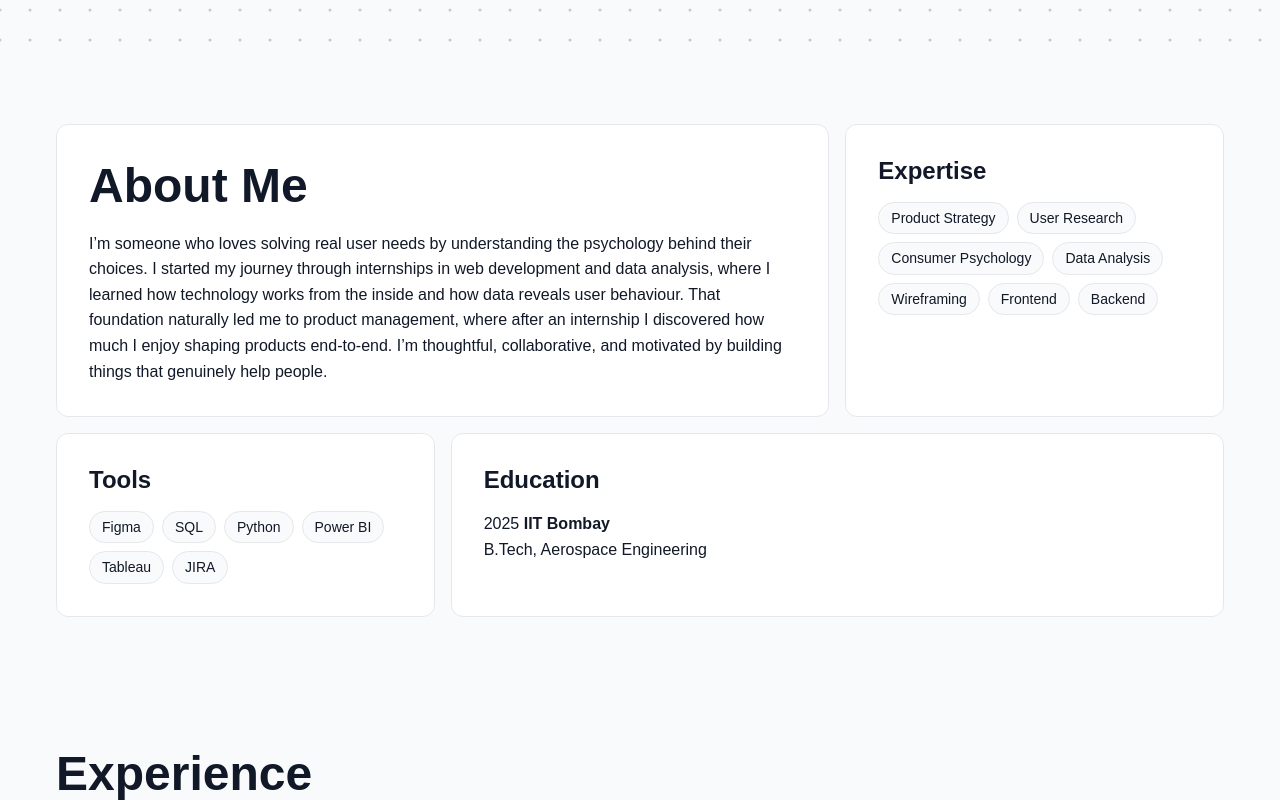
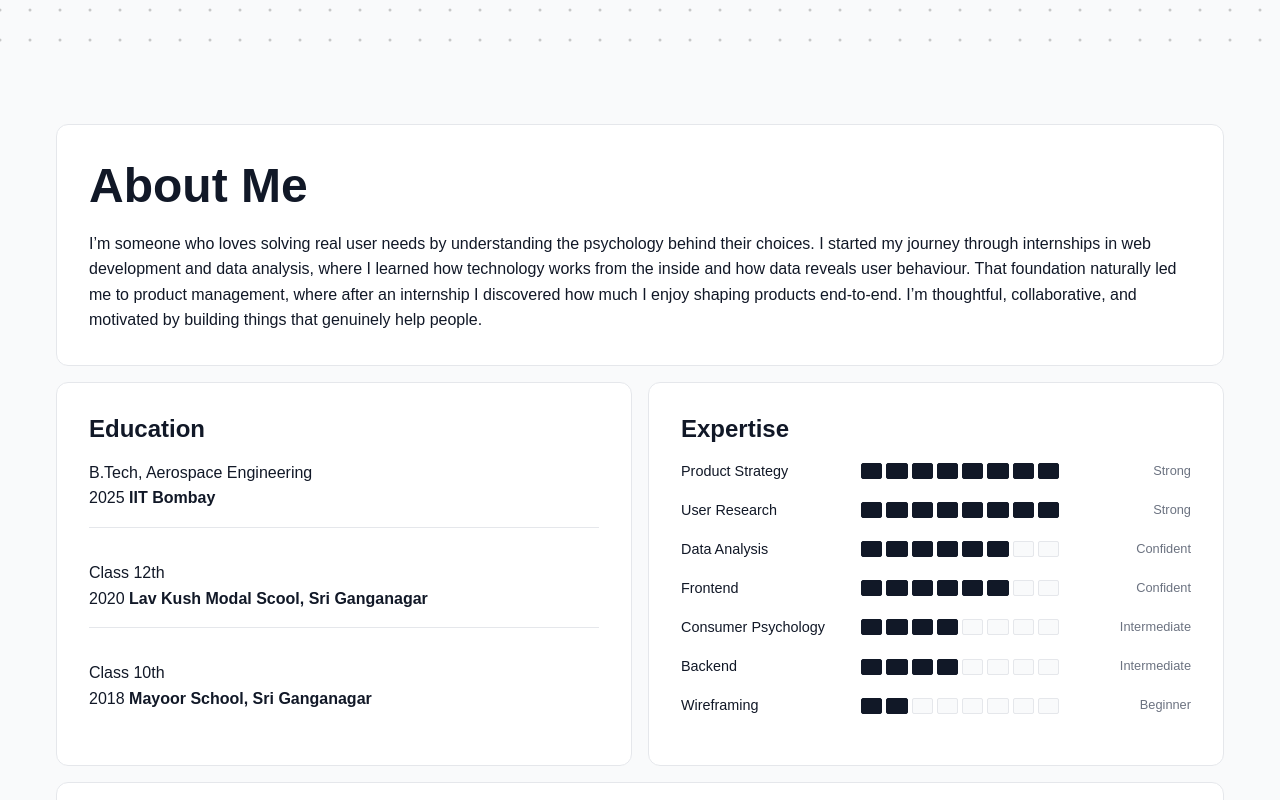
Before and after one commit to AdityaPratapGoswami/portfolio, a React (Vite) app in the folder client/: page / in a window 1280 px wide. Shown: the part 740-1540 px from the top of the page. Built offline with nearby package versions, Linux system fonts and the light colour scheme.

Commit message:
feat: Implement animated skill progress bars and text decoding effect in the About section, adding react-icons.

```diff
--- a/client/package.json
+++ b/client/package.json
@@ -12,6 +12,7 @@
   "dependencies": {
     "react": "^19.2.0",
     "react-dom": "^19.2.0",
+    "react-icons": "^5.5.0",
     "react-router-dom": "^7.9.6"
   },
   "devDependencies": {
--- a/client/src/components/About.jsx
+++ b/client/src/components/About.jsx
@@ -1,6 +1,76 @@
-import React from 'react';
+import React, { useState, useEffect, useRef } from 'react';
+
+const DecodeText = ({ text, trigger, delay = 0, duration = 2000 }) => {
+    const [display, setDisplay] = useState('');
+    const chars = "ABCDEFGHIJKLMNOPQRSTUVWXYZ0123456789@#$%&";
+
+    useEffect(() => {
+        if (!trigger) return;
+
+        let timeout;
+        let interval;
+
+        timeout = setTimeout(() => {
+            let iteration = 0;
+            // Calculate step size to fit duration
+            // Total ticks = duration / interval_time (20ms)
+            // Step = text.length / Total ticks
+            const intervalTime = 20;
+            const totalTicks = duration / intervalTime;
+            const step = text.length / totalTicks;
+
+            interval = setInterval(() => {
+                setDisplay(
+                    text
+                        .split("")
+                        .map((letter, index) => {
+                            if (index < iteration) {
+                                return text[index];
+                            }
+                            return chars[Math.floor(Math.random() * chars.length)];
+                        })
+                        .join("")
+                );
+
+                if (iteration >= text.length) {
+                    clearInterval(interval);
+                }
+
+                iteration += step;
+            }, intervalTime);
+        }, delay);
+
+        return () => {
+            clearTimeout(timeout);
+            clearInterval(interval);
+        };
+    }, [text, trigger, delay, duration]);
+
+    return <span>{display || text}</span>;
+};
 
 const About = () => {
+    const [isVisible, setIsVisible] = useState(false);
+    const skillsRef = useRef(null);
+
+    useEffect(() => {
+        const observer = new IntersectionObserver(
+            ([entry]) => {
+                if (entry.isIntersecting) {
+                    setIsVisible(true);
+                    observer.disconnect(); // Trigger once
+                }
+            },
+            { threshold: 0.1 } // Trigger when 10% of the card is visible
+        );
+
+        if (skillsRef.current) {
+            observer.observe(skillsRef.current);
+        }
+
+        return () => observer.disconnect();
+    }, []);
+
     return (
         <section id="about" className="bento-section">
             <div className="container">
@@ -11,17 +81,65 @@ const About = () => {
                         <p>I’m someone who loves solving real user needs by understanding the psychology behind their choices. I started my journey through internships in web development and data analysis, where I learned how technology works from the inside and how data reveals user behaviour. That foundation naturally led me to product management, where after an internship I discovered how much I enjoy shaping products end-to-end. I’m thoughtful, collaborative, and motivated by building things that genuinely help people.</p>
                     </div>
 
+                    {/* Education Card */}
+                    <div className="bento-card education-card">
+                        <h3>Education</h3>
+                        <div className="edu-item">
+                            <p>B.Tech, Aerospace Engineering</p>
+                            <span className="year">2025 </span>
+                            <strong>IIT Bombay</strong>
+                        </div>
+                        <div className="edu-item">
+                            <p>Class 12th</p>
+                            <span className="year">2020 </span>
+                            <strong>Lav Kush Modal Scool, Sri Ganganagar</strong>
+                        </div>
+                        <div className="edu-item">
+                            <p>Class 10th</p>
+                            <span className="year">2018 </span>
+                            <strong>Mayoor School, Sri Ganganagar</strong>
+                        </div>
+                    </div>
+
                     {/* Skills Card */}
-                    <div className="bento-card skills-card">
+                    <div className={`bento-card skills-card ${isVisible ? 'animate' : ''}`} ref={skillsRef}>
                         <h3>Expertise</h3>
-                        <div className="tags">
-                            <span>Product Strategy</span>
-                            <span>User Research</span>
-                            <span>Consumer Psychology</span>
-                            <span>Data Analysis</span>
-                            <span>Wireframing</span>
-                            <span>Frontend</span>
-                            <span>Backend</span>
+                        <div className="skills-list">
+                            {[
+                                { name: 'Product Strategy', level: 8, levelName: 'Strong' },
+                                { name: 'User Research', level: 8, levelName: 'Strong' },
+                                { name: 'Data Analysis', level: 6, levelName: 'Confident' },
+                                { name: 'Frontend', level: 6, levelName: 'Confident' },
+                                { name: 'Consumer Psychology', level: 4, levelName: 'Intermediate' },
+                                { name: 'Backend', level: 4, levelName: 'Intermediate' },
+                                { name: 'Wireframing', level: 2, levelName: 'Beginner' },
+                            ].map((skill, index) => (
+                                <div key={index} className="skill-item">
+                                    <span className="skill-name">{skill.name}</span>
+                                    <div className="skill-right">
+                                        <div className="skill-bars">
+                                            {[...Array(8)].map((_, i) => (
+                                                <div
+                                                    key={i}
+                                                    className={`bar ${i < skill.level ? 'filled' : ''}`}
+                                                    style={{
+                                                        // Stagger delay based on column index (i) and row index (index)
+                                                        transitionDelay: `${index * 100 + i * 50}ms`
+                                                    }}
+                                                ></div>
+                                            ))}
+                                        </div>
+                                        <span className="skill-level-name">
+                                            <DecodeText
+                                                text={skill.levelName}
+                                                trigger={isVisible}
+                                                delay={index * 100}
+                                                duration={2850} // 350ms (last bar stagger) + 2500ms (fill duration)
+                                            />
+                                        </span>
+                                    </div>
+                                </div>
+                            ))}
                         </div>
                     </div>
 
@@ -37,16 +155,6 @@ const About = () => {
                             <span>JIRA</span>
                         </div>
                     </div>
-
-                    {/* Education Card */}
-                    <div className="bento-card education-card">
-                        <h3>Education</h3>
-                        <div className="edu-item">
-                            <span className="year">2025 </span>
-                            <strong>IIT Bombay</strong>
-                            <p>B.Tech, Aerospace Engineering</p>
-                        </div>
-                    </div>
                 </div>
             </div>
         </section>
--- a/client/src/styles/main.css
+++ b/client/src/styles/main.css
@@ -293,6 +293,98 @@ body {
     color: var(--text-secondary);
 }
 
+.skill-item {
+    display: flex;
+    justify-content: space-between;
+    align-items: center;
+    margin-bottom: var(--space-sm);
+}
+
+.skill-name {
+    font-size: 0.9rem;
+    font-weight: 500;
+    color: var(--text-primary);
+    min-width: 180px;
+    /* Ensure consistent alignment for names */
+}
+
+.skill-right {
+    display: flex;
+    align-items: center;
+    gap: var(--space-md);
+    flex-grow: 1;
+}
+
+.skill-bars {
+    display: flex;
+    gap: 6px;
+    flex-grow: 1;
+}
+
+.skill-level-name {
+    font-size: 0.8rem;
+    color: var(--text-secondary);
+    width: 100px;
+    /* Fixed width to prevent layout shift during animation */
+    flex-shrink: 0;
+    /* Prevent shrinking */
+    text-align: right;
+}
+
+.bar {
+    flex-grow: 1;
+    height: 10px;
+    background-color: var(--bg-body);
+    /* Empty state color */
+    border: 1px solid var(--border-color);
+    border-radius: 2px;
+    transition: background-color 3.5s cubic-bezier(0.22, 1, 0.36, 1), border-color 3.5s cubic-bezier(0.22, 1, 0.36, 1), box-shadow 3.5s cubic-bezier(0.22, 1, 0.36, 1);
+    /* Smooth easing */
+}
+
+/* Initial state for filled bars when not yet animated: look empty */
+.skills-card:not(.animate) .bar.filled {
+    background-color: var(--bg-body);
+    border-color: var(--border-color);
+    box-shadow: none;
+}
+
+.skills-card.animate .bar.filled {
+    background-color: var(--accent-color);
+    border-color: var(--accent-color);
+    box-shadow: 0 0 5px rgba(var(--accent-color-rgb), 0.5);
+}
+
+@media (max-width: 768px) {
+
+    /* Revert: Show all 8 bars */
+    .skill-bars .bar:nth-child(even) {
+        display: block;
+    }
+
+    /* Stack layout: Name on top, Bars+Label below */
+    .skill-item {
+        flex-direction: column;
+        align-items: flex-start;
+        gap: var(--space-xs);
+    }
+
+    .skill-name {
+        width: 100%;
+        margin-bottom: 4px;
+    }
+
+    .skill-right {
+        width: 100%;
+        justify-content: space-between;
+    }
+
+    .skill-bars {
+        flex-grow: 1;
+        /* Ensure bars take available space */
+    }
+}
+
 /* Bento Grid */
 .bento-section {
     padding: var(--space-lg) 0;
@@ -300,7 +392,7 @@ body {
 
 .bento-grid {
     display: grid;
-    grid-template-columns: repeat(3, 1fr);
+    grid-template-columns: repeat(2, 1fr);
     grid-template-rows: auto auto;
     gap: var(--space-sm);
 }
@@ -321,11 +413,23 @@ body {
 }
 
 .tools-card {
+    grid-column: span 2;
+}
+
+.education-card {
     grid-column: span 1;
 }
 
-.education-card {
-    grid-column: span 2;
+.edu-item {
+    margin-bottom: var(--space-md);
+    padding-bottom: var(--space-sm);
+    border-bottom: 1px solid var(--border-color);
+}
+
+.edu-item:last-child {
+    margin-bottom: 0;
+    padding-bottom: 0;
+    border-bottom: none;
 }
 
 .tags {
@@ -1033,9 +1137,26 @@ body {
         display: block;
     }
 
-    .mobile-menu {
-        display: flex;
-    }
+}
+
+.skill-bars {
+    display: flex;
+    gap: 4px;
+}
+
+.bar {
+    width: 8px;
+    height: 16px;
+    background-color: var(--bg-body);
+    /* Empty state color */
+    border: 1px solid var(--border-color);
+    border-radius: 2px;
+}
+
+.bar.filled {
+    background-color: var(--accent-color);
+    border-color: var(--accent-color);
+    box-shadow: 0 0 5px rgba(var(--accent-color-rgb), 0.5);
 }
 
 /* Loading Blur */
```
Also changed, not shown: 1 other file (tests, documents, lock files or other folders).
